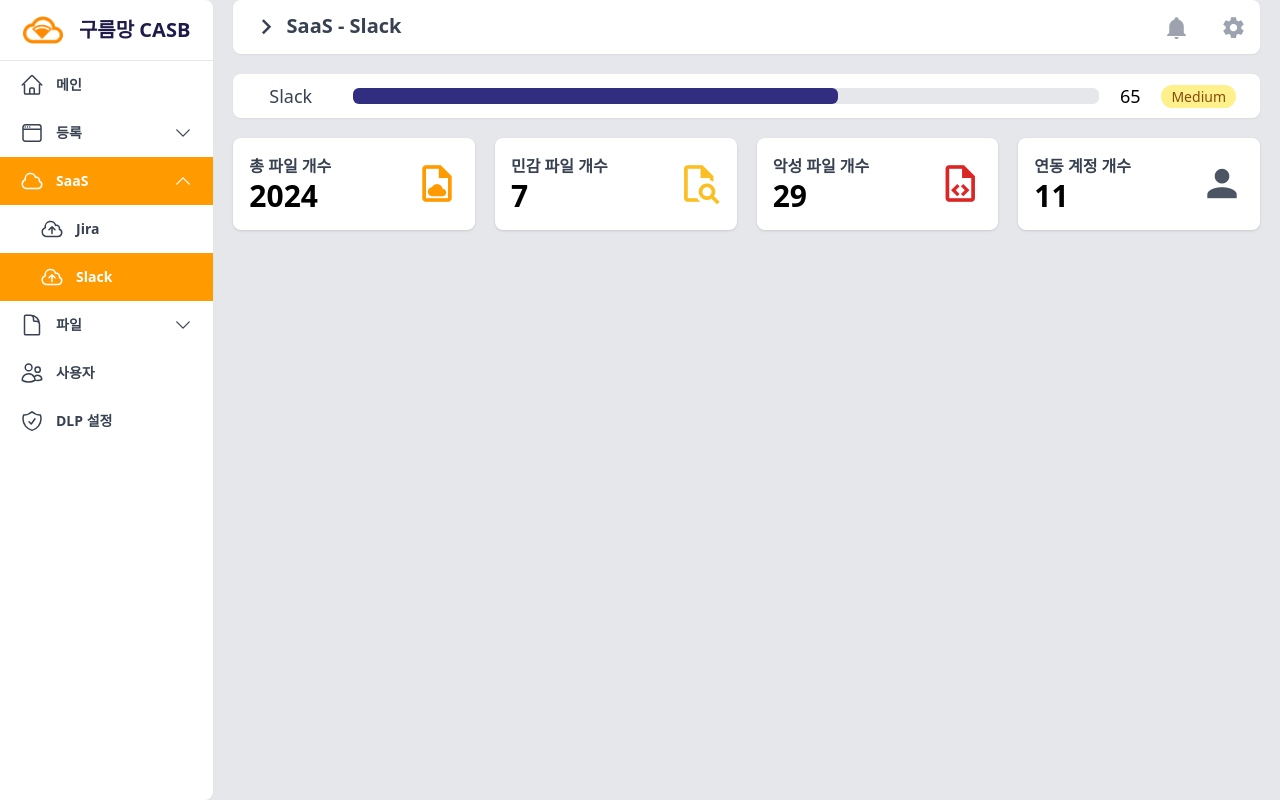
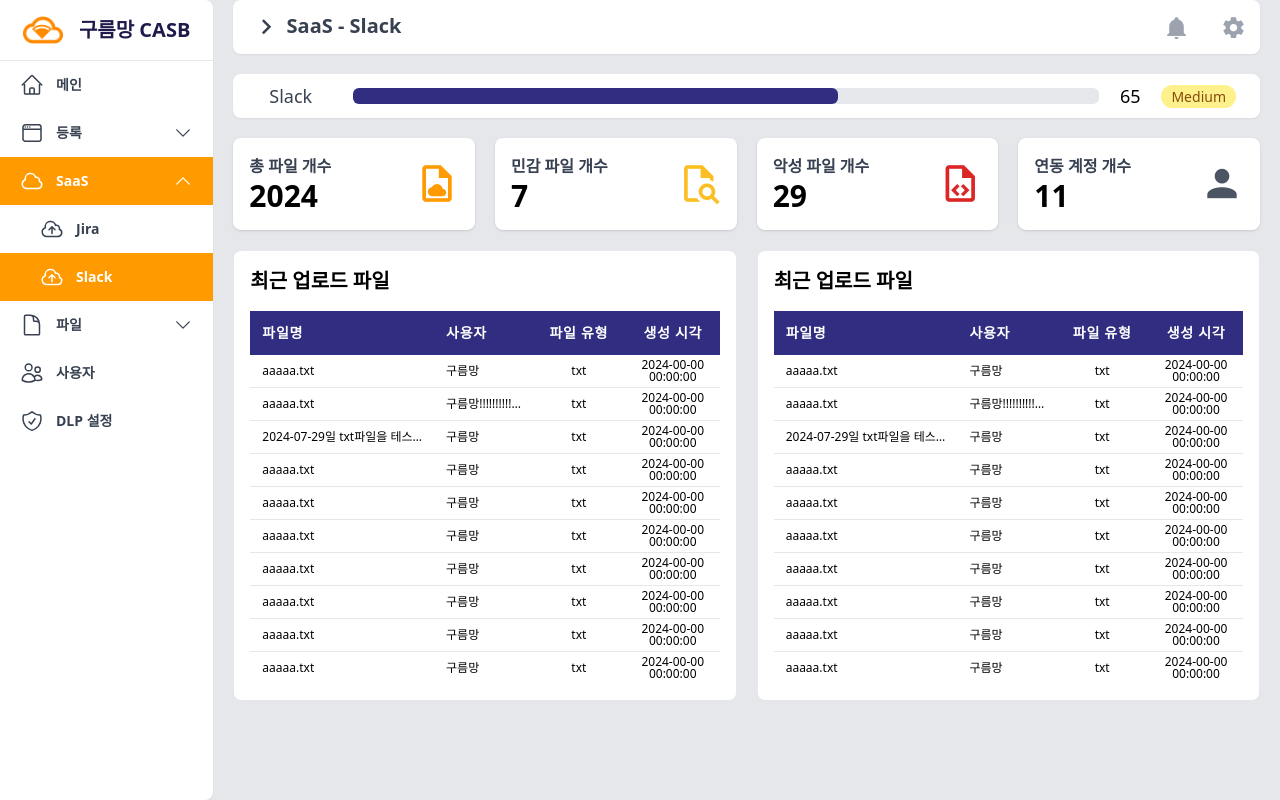
Before and after one commit to Gurummang/vue3-front, a Vue app: page /saas/slack in a window 1280 px wide. Built offline with nearby package versions, Linux system fonts and the light colour scheme.

Commit message:
KAN-272 Feat. 최근 업로드 파일 리스트 컴포넌트 구현

```diff
--- /dev/null
+++ b/src/components/saas/RecentUploadList.vue
@@ -0,0 +1,55 @@
+<template>
+  <div class="p-4 bg-white border rounded-lg">
+    <h2 class="text-xl font-bold mb-4">최근 업로드 파일</h2>
+    <div class="overflow-x-auto">
+      <table class="w-full table-fixed bg-white">
+        <thead class="bg-indigo-900">
+          <tr>
+            <th class="w-2/5 px-3 py-3 text-left text-sm font-bold text-white tracking-wider">파일명</th>
+            <th class="w-1/5 px-2 py-3 text-left text-sm font-bold text-white tracking-wider">사용자</th>
+            <th class="w-1/5 px-2 py-3 text-center text-sm font-bold text-white tracking-wider">파일 유형</th>
+            <th class="w-1/5 px-2 py-3 text-center text-sm font-bold text-white tracking-wider">생성 시각</th>
+          </tr>
+        </thead>
+        <tbody class="bg-white divide-y divide-gray-200">
+          <tr v-for="(file, index) in files" :key="index">
+            <td class="px-3 py-1 truncate">
+              <div class="w-full truncate text-xs">{{ file.name }}</div>
+            </td>
+            <td class="px-2 py-1">
+              <div class="w-full truncate text-xs">{{ file.user }}</div>
+            </td>
+            <td class="px-2 py-1">
+              <div class="w-full text-center truncate text-xs">{{ file.type }}</div>
+            </td>
+            <td class="px-2 py-1">
+              <div class="w-full text-center text-xs leading-3">{{ file.date }}</div>
+            </td>
+          </tr>
+        </tbody>
+      </table>
+    </div>
+  </div>
+</template>
+
+<script setup>
+import { ref } from 'vue';
+import '@mdi/font/css/materialdesignicons.css'; // Ensure you have the MDI icons installed
+
+const files = ref([
+  { name: 'aaaaa.txt', user: '구름망', type: 'txt', date: '2024-00-00 00:00:00' },
+  { name: 'aaaaa.txt', user: '구름망!!!!!!!!!!!!!!!!!!!!!!!!!!!!!!', type: 'txt', date: '2024-00-00 00:00:00' },
+  { name: '2024-07-29일 txt파일을 테스트해볼려고 일부러 글자를 길게 합니다.txt', user: '구름망', type: 'txt', date: '2024-00-00 00:00:00' },
+  { name: 'aaaaa.txt', user: '구름망', type: 'txt', date: '2024-00-00 00:00:00' },
+  { name: 'aaaaa.txt', user: '구름망', type: 'txt', date: '2024-00-00 00:00:00' },
+  { name: 'aaaaa.txt', user: '구름망', type: 'txt', date: '2024-00-00 00:00:00' },
+  { name: 'aaaaa.txt', user: '구름망', type: 'txt', date: '2024-00-00 00:00:00' },
+  { name: 'aaaaa.txt', user: '구름망', type: 'txt', date: '2024-00-00 00:00:00' },
+  { name: 'aaaaa.txt', user: '구름망', type: 'txt', date: '2024-00-00 00:00:00' },
+  { name: 'aaaaa.txt', user: '구름망', type: 'txt', date: '2024-00-00 00:00:00' }
+]);
+</script>
+
+<style scoped>
+/* You can add custom styles here if needed */
+</style>
--- a/src/views/SaasSlackView.vue
+++ b/src/views/SaasSlackView.vue
@@ -5,6 +5,10 @@
     <main>
       <saas-score></saas-score>
       <saas-statistics></saas-statistics>
+      <div class="grid grid-cols-2 gap-5 mb-5">
+        <recent-upload-list></recent-upload-list>
+        <recent-upload-list></recent-upload-list>
+      </div>
       <!-- <content-error></content-error> -->
     </main>
   </div>
@@ -22,6 +26,7 @@
 import ContentError from '@/components/ContentError.vue'
 import SaasScore from '@/components/saas/SaasScore.vue'
 import SaasStatistics from '@/components/saas/SaasStatistics.vue'
+import RecentUploadList from '@/components/saas/RecentUploadList.vue'
 
 
 let responseData = ref(null);
```
